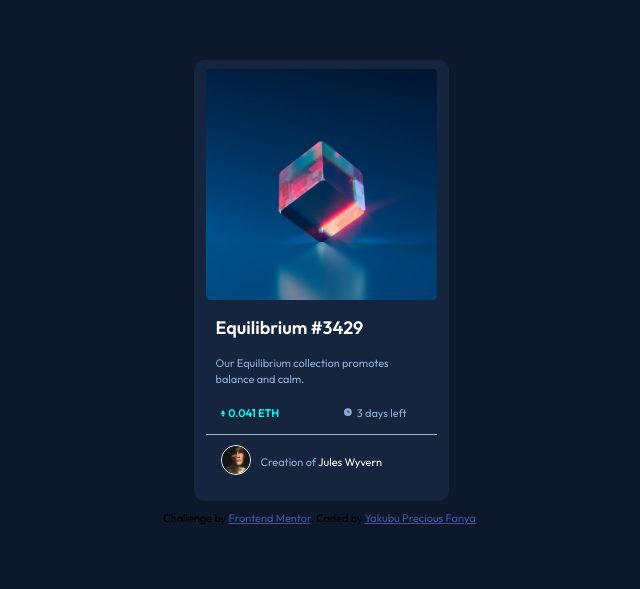
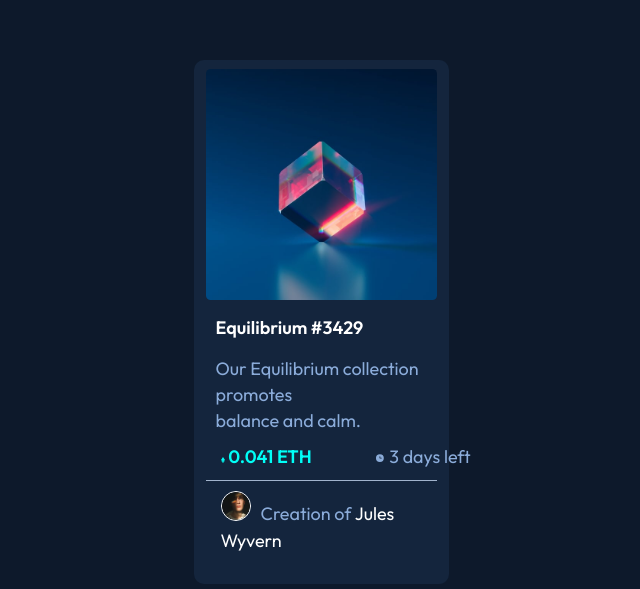
Before and after one commit to preciousyaks17/NFT-preview-card-component, a plain HTML site: page NFT preview card component/index.html in a window 1280 px wide. Shown: the top 589 px of the page, without its empty margins (319-959 px from the left). Drawn offline with Linux system fonts and the light colour scheme.

Commit message:
Update style.css

```diff
--- a/NFT preview card component/style.css
+++ b/NFT preview card component/style.css
@@ -53,7 +53,7 @@ body {
 }
 
 .text-content {
-    font-size: 11px;
+    font-size: 18px;
     color: hsl(215, 51%, 70%);
     padding-left: 10px;
     padding-top: 15px;
@@ -72,12 +72,12 @@ body {
 .ethereum {
     color: hsl(178, 100%, 50%);
     font-weight: bold;
-    font-size: 11px;
+    font-size: 18px;
 }
 
 .days {
     color: hsl(215, 51%, 70%);
-    font-size: 11px;
+    font-size: 18px;
 }
 
 .clock-icon {
@@ -91,7 +91,7 @@ body {
 }
 
 .creation {
-    font-size: 11px;
+    font-size: 18px;
     padding: 10px 15px 10px 15px;
     margin: 0;
 }
@@ -133,7 +133,7 @@ body {
     width: 100%;
     transition: 0.25s ease;
     opacity: 0;
-    background-color: hsl(178, 100%, 50%);
+    background-color: hsl(178deg, 100%, 50% / 52%);
 }
 
 .view-icon {
@@ -163,7 +163,7 @@ body {
 }
 
 .attribution {
-    font-size: 11px;
+    font-size: 18px;
     text-align: center;
     position: relative;
     top: -50px;
```
